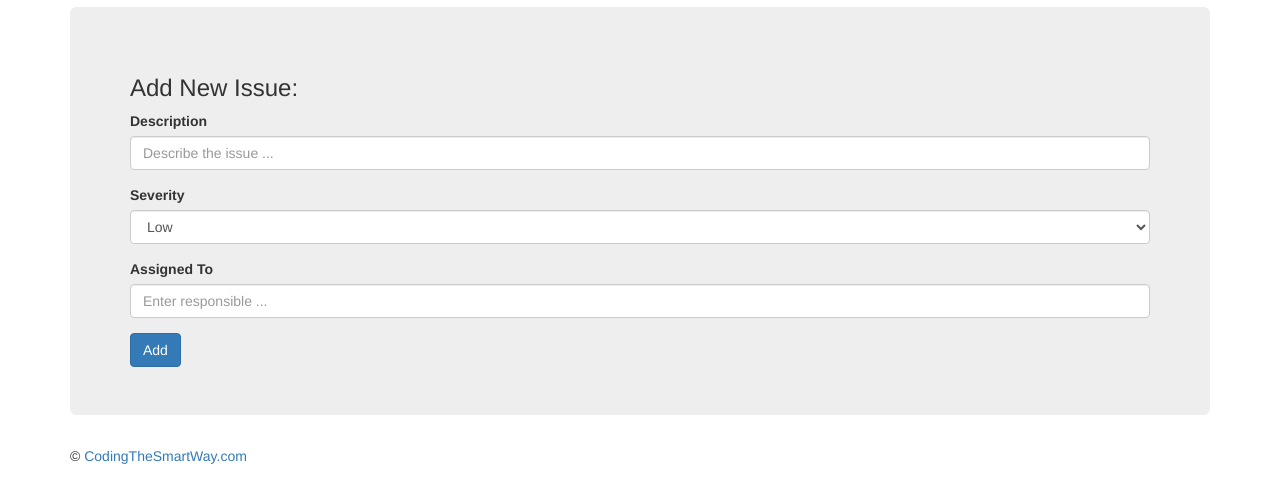
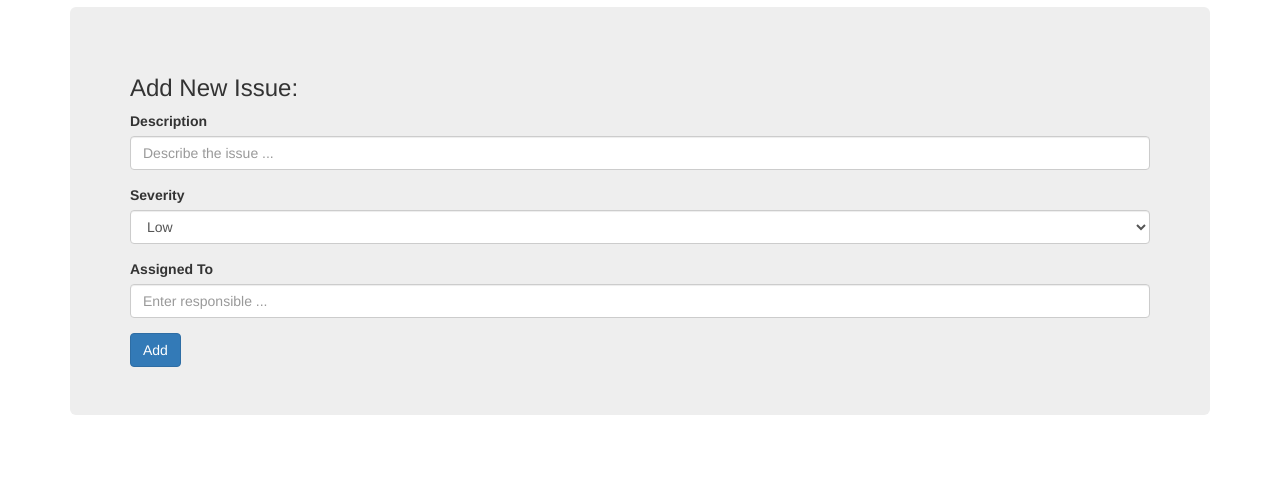
Before and after one commit to nourinjh/IssuesTracker, a plain HTML site: page index.html in a window 1280 px wide. Shown: the part 63-566 px from the top of the page. Drawn offline with nearby package versions, Linux system fonts and the light colour scheme.

Commit message:
Update index.html

```diff
--- a/index.html
+++ b/index.html
@@ -38,7 +38,7 @@
         </div>
       </div>
       <div class="footer">
-        <p>&copy <a href="http://codingthesmartway.com" target="_blank">CodingTheSmartWay.com</a></p>
+
       </div>
     </div>
     <script src="chance.js"></script>
```
